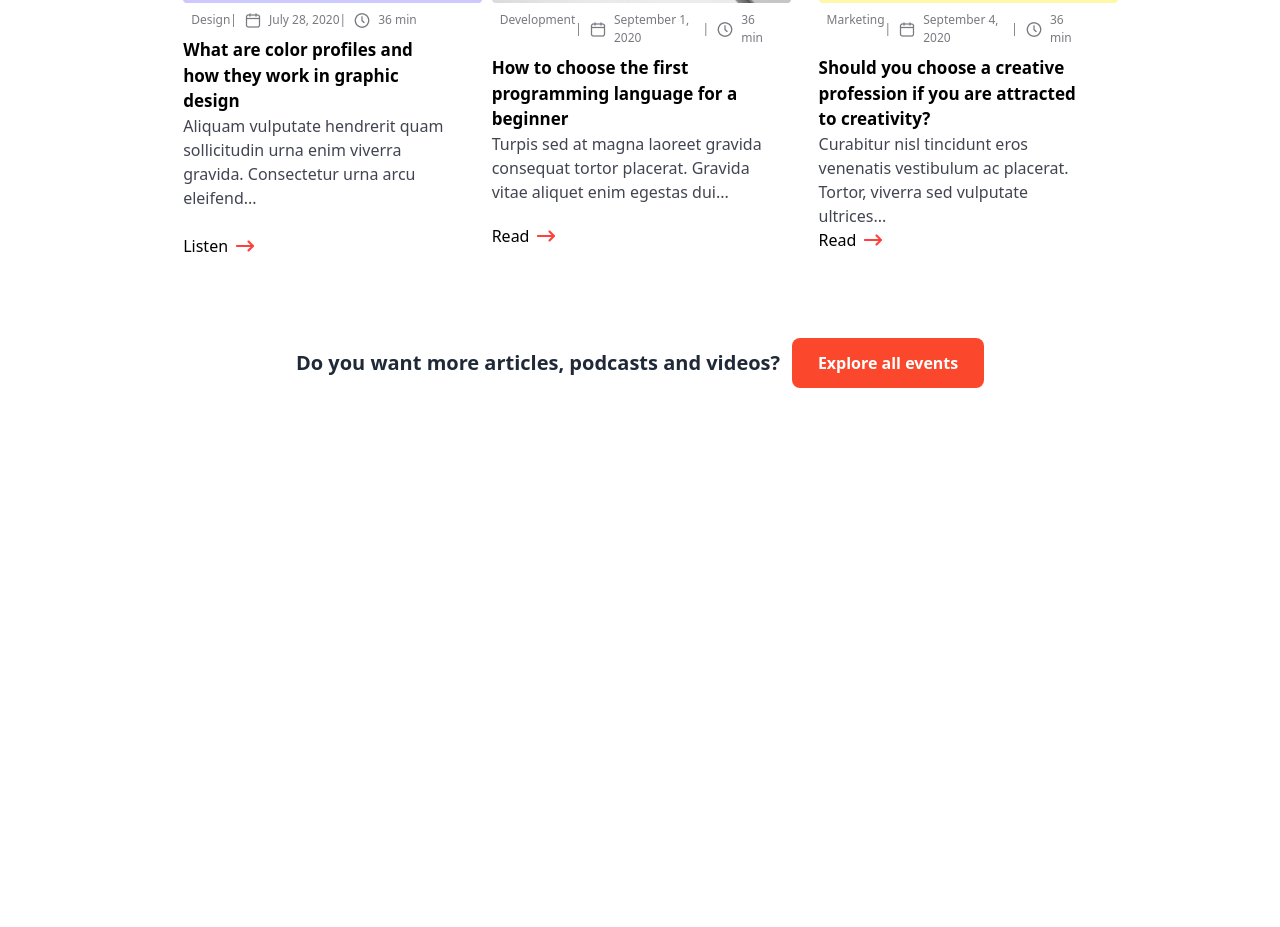
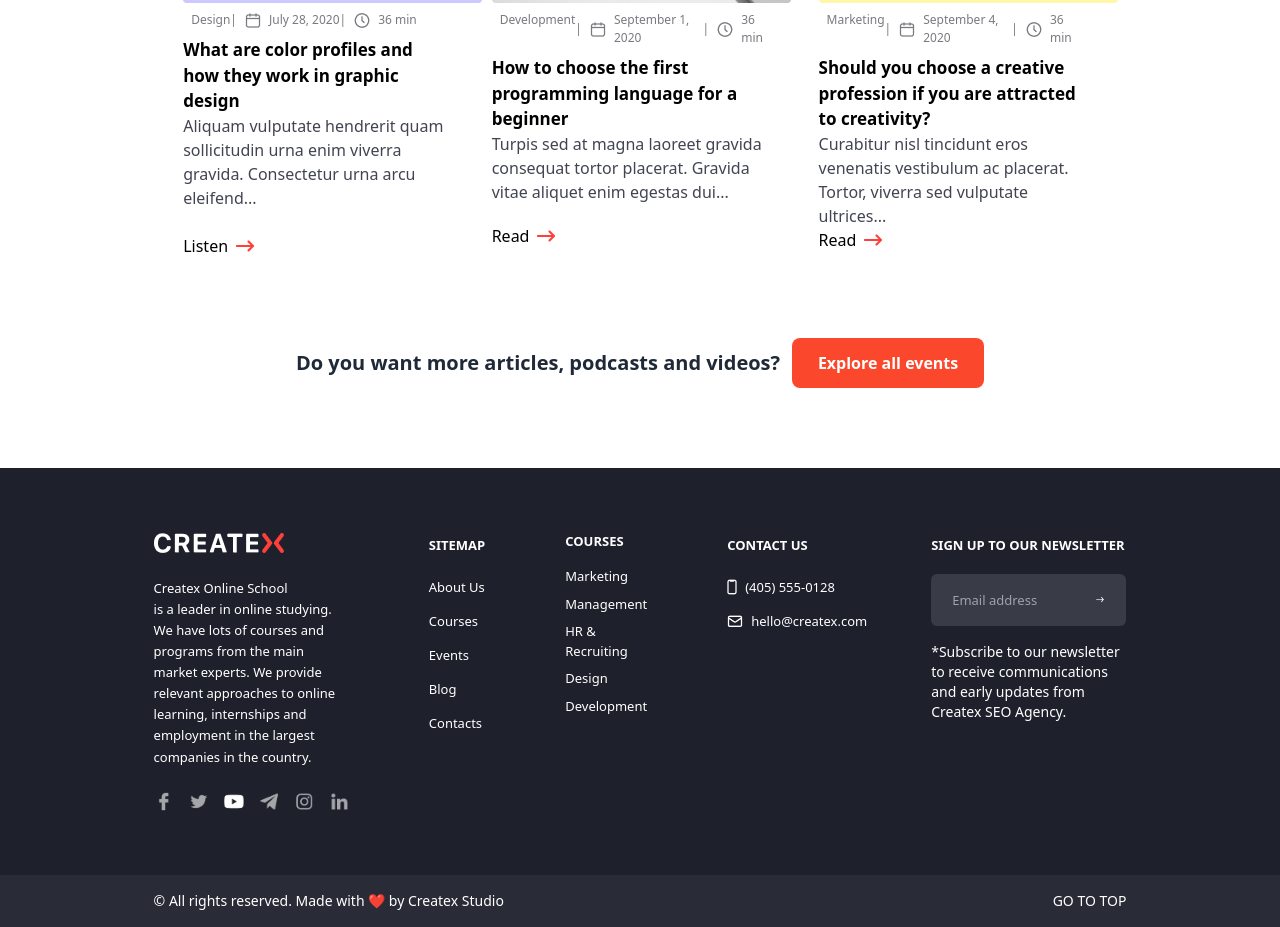
Before and after one commit to Bushra-2024/Exam-Project, a website: page src/singlepost.html in a window 1280 px wide. Shown: the part 2777-3704 px from the top of the page. Before the commit the page ends 3245 px from the top, so only its background shows below. Drawn offline with Linux system fonts and the light colour scheme.

Commit message:
singlepost2

```diff
--- a/src/singlepost.html
+++ b/src/singlepost.html
@@ -52,9 +52,9 @@
                                 class="bg-white text-[10px]">Article |</p>
                         <p class="text-sm text-red-500 font-semibold">HR & Recruiting</p>
                     </div>
-                    <h1 class="text-[37px] font-bold text-gray-800 mb-4">HR statistics: job search, interviews, hiring
+                    <h1 class="lg:text-[37px] text-[22px] font-bold text-gray-800 mb-4">HR statistics: job search, interviews, hiring
                         and recruiting</h1>
-                    <div class="flex justify-between items-center">
+                    <div class="hidden lg:flex justify-between items-center">
                         <div class="flex gap-2 text-sm text-gray-500 mb-4">
                             <p class="flex items-start gap-2"><img src="./img/Vectorrrr(Stroke).png" alt="">August 3,
                                 2020</p>
@@ -121,7 +121,7 @@
                         augue mattis tortor est justo, pharetra nibh risus. Facilisi at porttitor volutpat natoque proin
                         amet, nulla. Vivamus ut lobortis sagittis curabitur tellus convallis eget netus vitae.
                     </p>
-                    <div class="flex justify-between pt-10">
+                    <div class="lg:flex justify-between pt-10">
                         <div class="flex gap-3">
                             <p class="font-semibold text-[18px]">Tags:</p>
                             <p class="text-[#787A80]">#learning</p>
@@ -132,8 +132,7 @@
                     </div>
                 </div>
 
-                <!-- Sidebar -->
-                <div class="w-full lg:w-1/3 flex-shrink-0">
+                <div class="w-full lg:w-1/3 ">
                     <div class="w-[80%] flex items-center justify-between p-2 border border-gray-300">
                         <input type="text" placeholder="Search events...">
                         <img src="img/Vector (Stroke).png" alt="">
@@ -193,14 +192,14 @@
 
     </header>
 
-    <section class=" w-[80%] lg:flex m-auto p-10 items-center justify-between my-20">
+    <section class="lg:w-[80%] lg:flex m-auto p-10 items-center justify-between my-20">
         <img src="./img/illustration (12).png" alt="" class="lg:w-[33%]">
         <div class="lg:w-[60%]">
             <h2 class="text-[30px] font-bold text-center lg:text-start">Want to get the best articles weekly?
                 Subscribe to our newsletter!</h2>
         <div class="my-2 lg:my-10">
-            <input type="text" placeholder="Your working email" class="lg:w-[60%] h-[45px] bg-white border rounded-md p-2">
-            <button class="ml-[20%] text-[white] border bg-[#FB4D22] lg:px-2 py-2 rounded-md lg:w-[25%] w-[40%] m-auto lg:m-0">Subscribe</button>
+            <input type="text" placeholder="Your working email" class="lg:w-[60%] h-[45px] w-[40%] bg-white border rounded-md p-2">
+            <button class="ml-[20%] text-[white] border bg-[#FB4D22] lg:px-2 py-2 rounded-md lg:w-[25%] w-[30%] m-auto lg:m-0">Subscribe</button>
             <p class="flex items-center mt-10 gap-2"><img src="./img/checked.png" alt="">I agree to receive communications from Createx Online School</p>
         </div>
         </div>
@@ -271,11 +270,77 @@
     </section>
 
     <section>
-        <div class="flex items-center justify-center gap-3 my-20">
+        <div class="flex items-center justify-center gap-3 my-20 px-[5%] lg:px-0">
             <h2 class="text-xl font-semibold text-gray-800">Do you want more articles, podcasts and videos?</h2>
-            <button class="lg:w-[15%] h-[50px] bg-[#FB482D] text-white font-semibold rounded-lg">Explore all events</button>
+            <button class="lg:w-[15%] w-[40%] h-[50px] bg-[#FB482D] text-white font-semibold rounded-lg">Explore all events</button>
         </div>
     </section>
+
+    <footer class="text-white">
+        <div class="bg-[#1E212C] px-[6%] lg:px-[12%] py-16 flex flex-col lg:flex-row gap-10 lg:gap-20 text-[13px]">
+            <div class="lg:w-[30%]">
+                <img src="./img/logo3.png" alt="Createx Logo" class="mb-6">
+                <p class="leading-relaxed mb-6">
+                    Createx Online School is a leader in online studying. We have lots of courses and programs from the
+                    main market experts. We provide relevant approaches to online learning, internships and employment
+                    in the largest companies in the country.
+                </p>
+                <img src="./img/socials.png" alt="Social Media Links">
+            </div>
+            <div class="leading-loose">
+                <h4 class="font-bold mb-4">SITEMAP</h4>
+                <ul class="space-y-2">
+                    <li>About Us</li>
+                    <li>Courses</li>
+                    <li>Events</li>
+                    <li>Blog</li>
+                    <li>Contacts</li>
+                </ul>
+            </div>
+
+            <div>
+                <h4 class="font-bold mb-4">COURSES</h4>
+                <ul class="space-y-2">
+                    <li>Marketing</li>
+                    <li>Management</li>
+                    <li>HR & Recruiting</li>
+                    <li>Design</li>
+                    <li>Development</li>
+                </ul>
+            </div>
+            <div class="leading-loose">
+                <h4 class="font-bold mb-4">CONTACT US</h4>
+                <ul class="space-y-2">
+                    <li class="flex items-center gap-2">
+                        <img src="./img/Rectangle (Stroke).png" alt="Phone Icon">(405) 555-0128
+                    </li>
+                    <li class="flex items-center gap-2">
+                        <img src="./img/Mail.png" alt="Mail Icon">hello@createx.com
+                    </li>
+                </ul>
+            </div>
+            <div class="leading-loose lg:w-[30%]">
+                <h4 class="font-bold mb-4">SIGN UP TO OUR NEWSLETTER</h4>
+                <div class="flex items-center rounded-md overflow-hidden mb-4 bg-[#393C46] p-[5px]">
+                    <input
+                        type="text"
+                        placeholder="Email address"
+                        class="py-2 px-4 w-full bg-[#393C46] outline-none"
+                    >
+                    <button>
+                        <img src="./img/Right.png" alt="" class="pr-4">
+                    </button>
+                </div>
+                <p class="text-sm">
+                    *Subscribe to our newsletter to receive communications and early updates from Createx SEO Agency.
+                </p>
+            </div>
+        </div>
+        <div class="bg-[#292C37] flex flex-col lg:flex-row justify-between py-4 text-sm px-[6%] lg:px-[12%]">
+            <p>© All rights reserved. Made with ❤️ by Createx Studio</p>
+            <p class="mt-2 lg:mt-0 text-center lg:text-right">GO TO TOP</p>
+        </div>
+    </footer>
 </body>
 
 </html>
```
Also changed, not shown: src/output.css.
